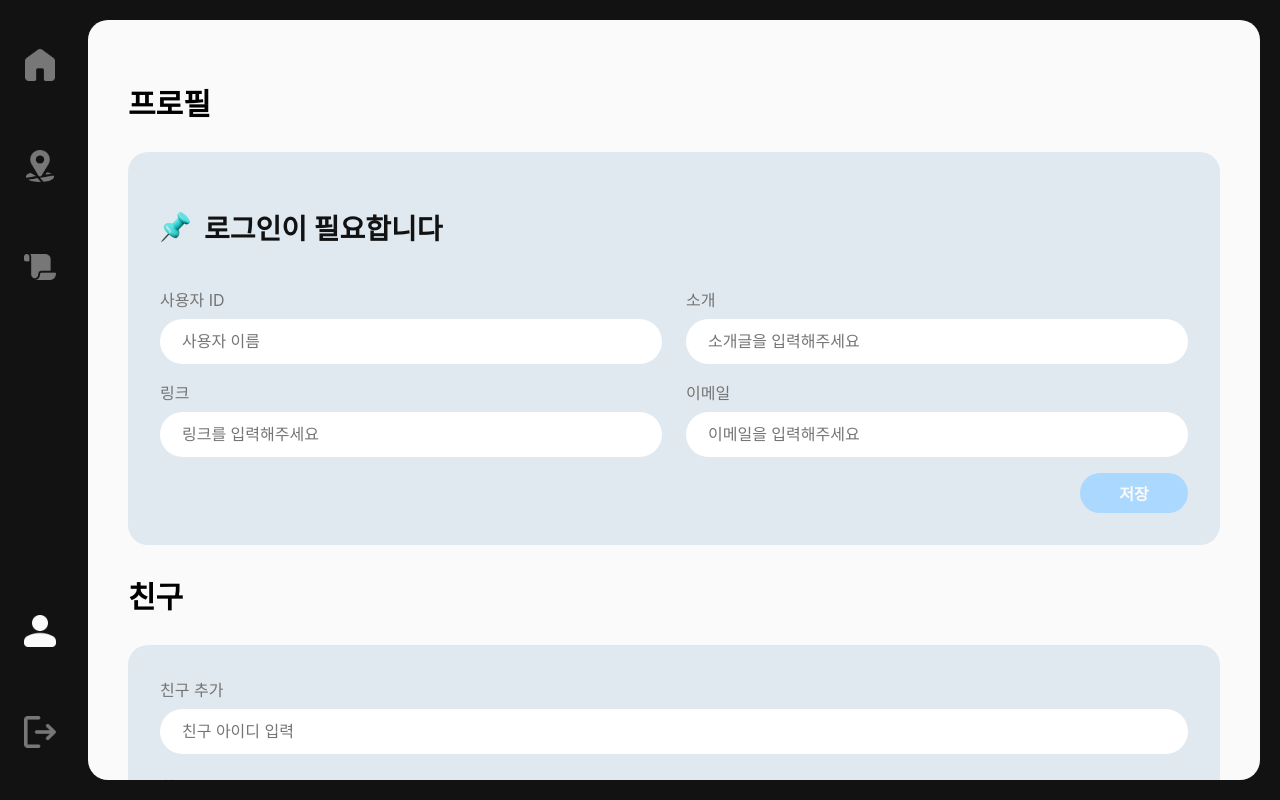
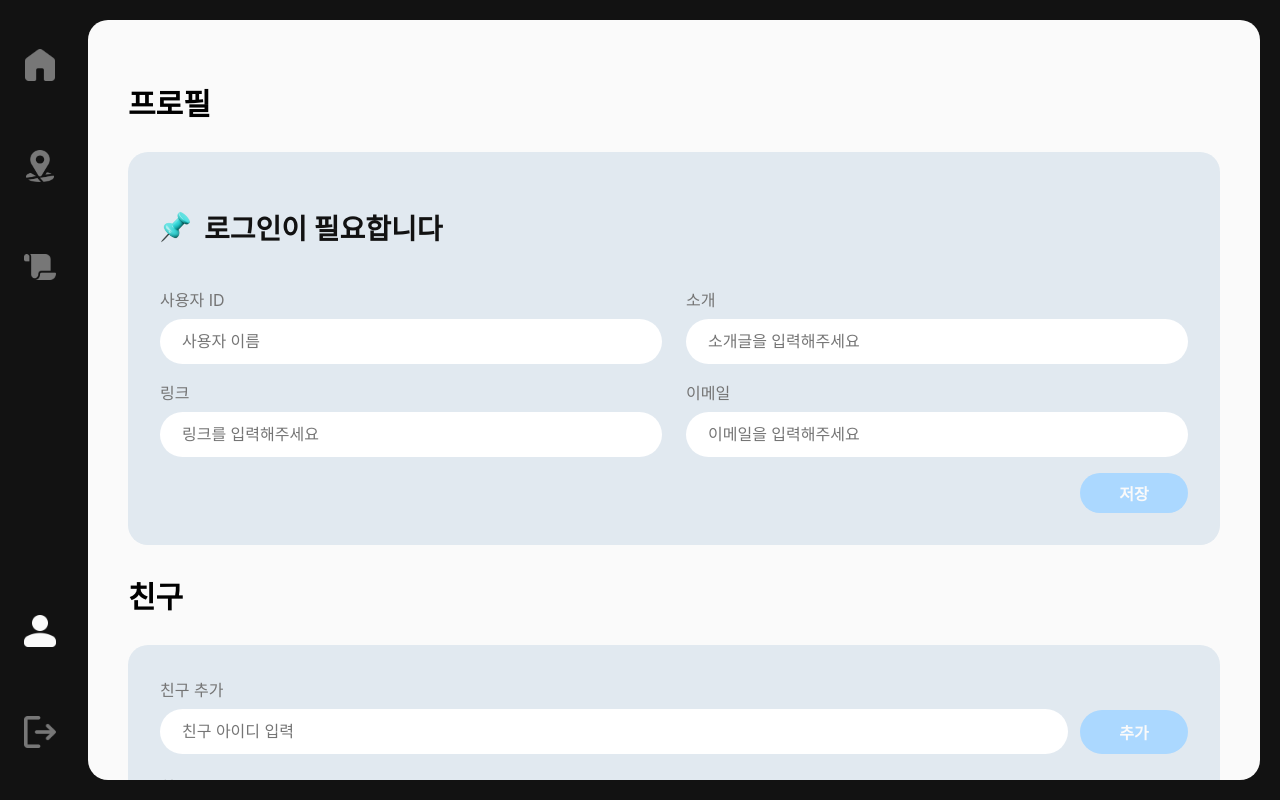
Before and after one commit to madcamp-pint/frontend, a React (Vite) app: page /mypage in a window 1280 px wide. Built offline with nearby package versions, Linux system fonts and the light colour scheme; no server answers.

Commit message:
fix: 충돌 수정

```diff
--- a/src/pages/MyPage.jsx
+++ b/src/pages/MyPage.jsx
@@ -15,7 +15,7 @@ const Container = styled.div`
   margin: 20px 20px 20px 8px;
   padding: 40px;
   border-radius: 20px;
-  background-color: #fafafa;
+  background-color: #FAFAFA;
   overflow-y: auto;
 `;
 
@@ -78,7 +78,7 @@ const SaveButton = styled.button`
   background: #abd8ff;
   border: none;
   font-weight: 600;
-  color: #FAFAFA;
+  color: #fafafa;
   font-size: 16px;
   cursor: pointer;
   transition: filter 0.2s ease-in-out;
@@ -111,12 +111,23 @@ const NicknameText = styled.h2`
   color: #121212;
 `;
 
+const FriendInputRow = styled.div`
+  display: flex;
+  gap: 12px;
+  align-items: center;
+`;
+
+const FriendInputWrapper = styled(InputWrapper)`
+  flex: 1;
+`;
+
 const MyPage = () => {
   const [user, setUser] = useState(null);
   const [introduction, setIntroduction] = useState('');
   const [userName, setUserName] = useState('');
   const [link, setLink] = useState('');
   const [email, setEmail] = useState('');
+  const [friendAdd, setFriendAdd] = useState('');
 
   useEffect(() => {
     fetch('http://localhost:4000/auth/user', {
@@ -151,6 +162,23 @@ const MyPage = () => {
       }
     } catch (err) {
       alert('서버 오류');
+    }
+  };
+
+  const handleAddFriend = async () => {
+    if (!friendAdd) return;
+    try {
+      const response = await fetch('http://localhost:4000/auth/add', {
+        method: 'POST',
+        headers: { 'Content-Type': 'application/json' },
+        credentials: 'include',
+        body: JSON.stringify({ friendID: friendAdd }),
+      });
+      if (!response.ok) throw new Error('친구 추가 실패');
+      setFriendAdd('');
+      alert('친구 추가 성공');
+    } catch (err) {
+      alert('친구 추가 실패');
     }
   };
 
@@ -215,11 +243,20 @@ const MyPage = () => {
           <Title>친구</Title>
           <FriendsBox>
             <Label>친구 추가</Label>
-            <InputWrapper>
-              <Input placeholder="친구 아이디 입력" />
-            </InputWrapper>
+            <FriendInputRow>
+              <FriendInputWrapper>
+                <Input
+                  placeholder="친구 아이디 입력"
+                  value={friendAdd}
+                  onChange={(e) => setFriendAdd(e.target.value)}
+                />
+              </FriendInputWrapper>
+              <SaveButton onClick={handleAddFriend} style={{ height: '44px', padding: '0 16px' }}>
+                추가
+              </SaveButton>
+            </FriendInputRow>
             <Label style={{ marginTop: '20px' }}>친구 목록</Label>
-            {/* 친구 목록 나열 컴포넌트 들어갈 자리 */}
+            {/* 친구 목록 컴포넌트 자리 */}
           </FriendsBox>
         </ContentSection>
       </Container>
```
